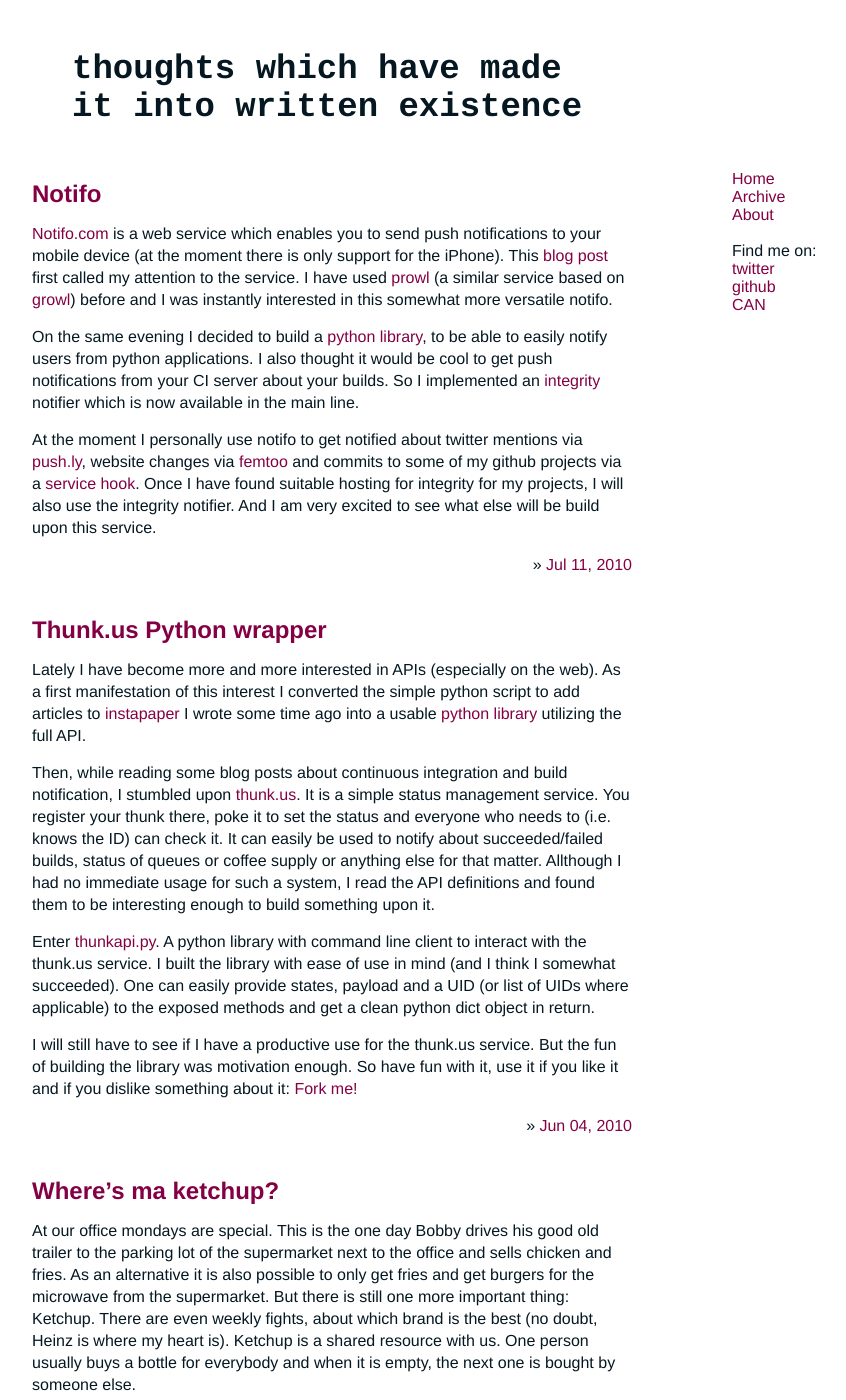
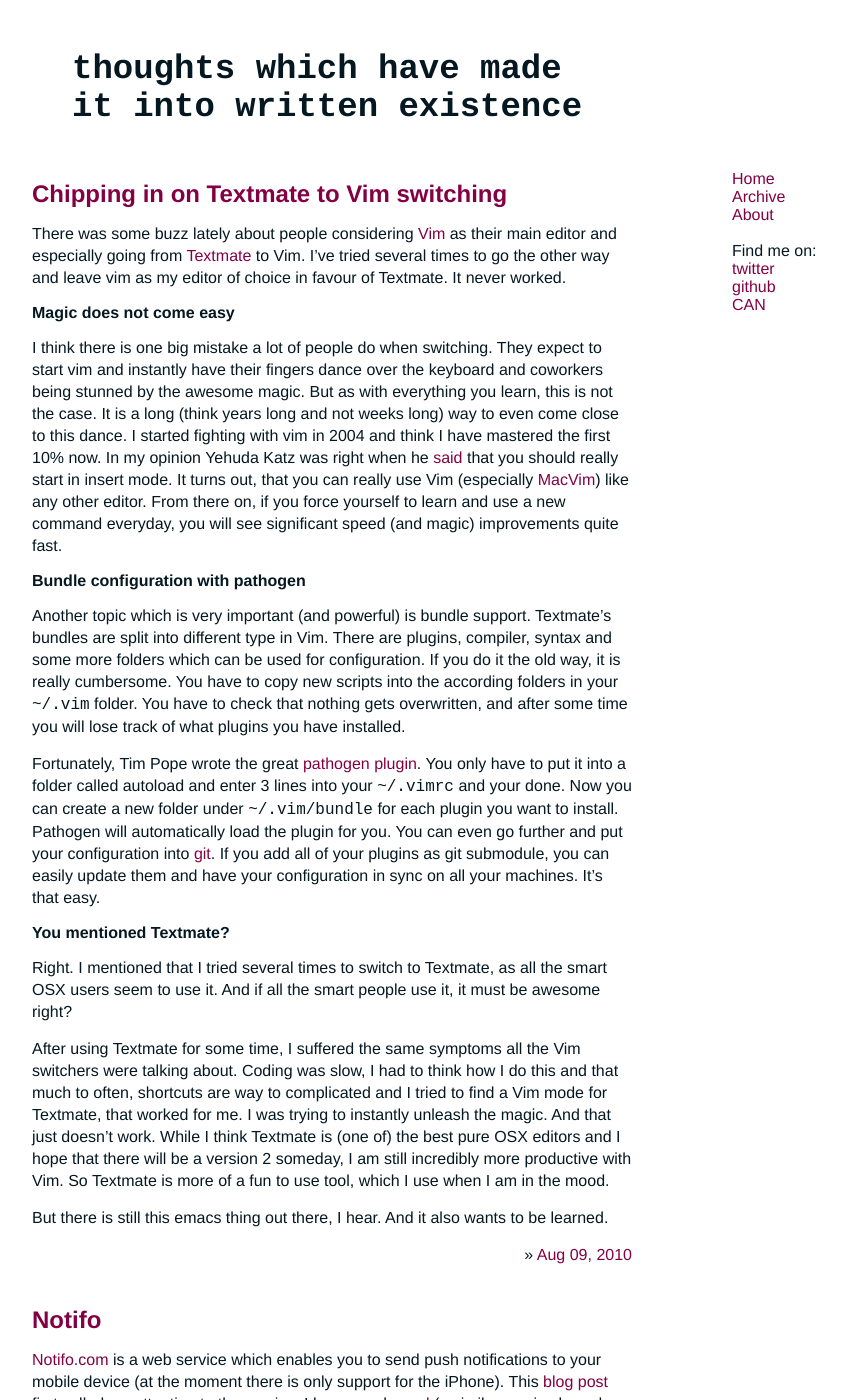
Before and after one commit to mrtazz/mrtazz.github.com, a Jekyll site: the page built from index.html, in a window 1280 px wide and 1400 px high. Shown: the whole window, without its empty margins (168-1014 px from the left). Built offline with Jekyll 4.4.1, drawn with Linux system fonts in a browser that asks for light colours; Markdown is read by kramdown in place of the engine named in the settings; some of the changed lines change nothing that is shown; some of the changed text lies outside the part shown.

Commit message:
minor corrections to vim post

```diff
--- a/_posts/2010-08-09-vim.md
+++ b/_posts/2010-08-09-vim.md
@@ -1,10 +1,10 @@
 ---
 layout: post
-title: Chipping in on Textmate vs. Vim
-published: false
+title: Chipping in on Textmate to Vim switching
+published: true
 ---
 
-## [Chipping in on Textmate vs. Vim][1]
+## [{{page.title}}][1]
 
 There was some buzz lately about people considering [Vim][2] as their main
 editor and especially going from [Textmate][3] to Vim. I've tried several times to
@@ -59,8 +59,8 @@
 learned.
 
 [1]: {{ page.url }}
-[2]: http://vim.org
-[3]: http://macromates.org
+[2]: http://www.vim.org
+[3]: http://macromates.com
 [4]: http://yehudakatz.com/2010/07/29/everyone-who-tried-to-convince-me-to-use-vim-was-wrong/
 [5]: http://code.google.com/p/macvim/
 [6]: http://github.com/tpope/vim-pathogen
```
